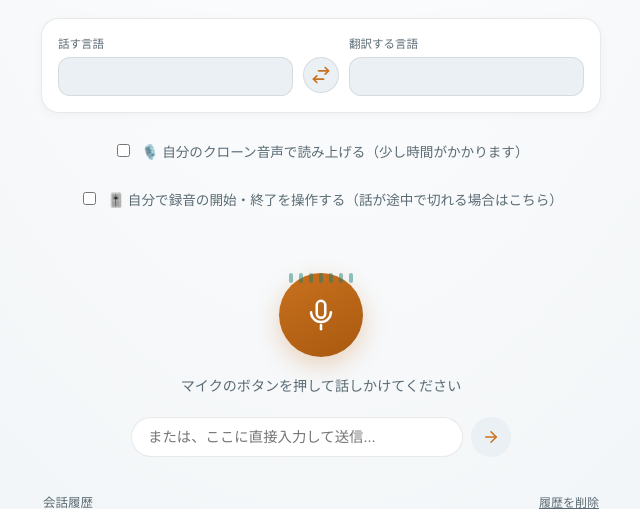
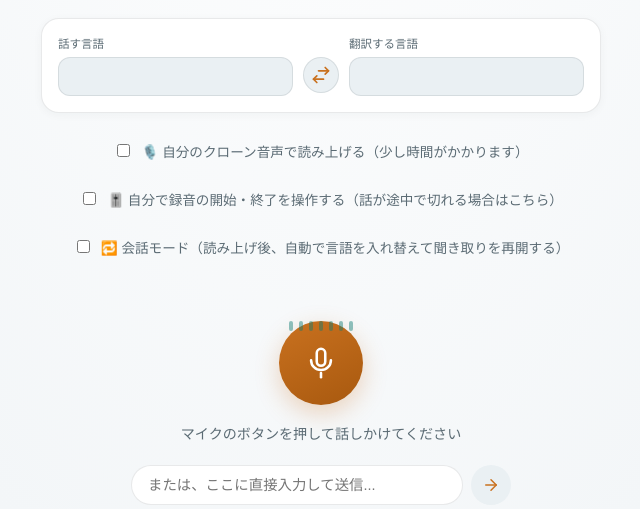
Before and after one commit to tomokiyama2000-cmyk/honyaku-kon-nyaku, a Flask app: page / in a window 1280 px wide. Shown: the part 449-958 px from the top of the page, without its empty margins (319-959 px from the left). Run offline with Flask 3, Linux system fonts and the light colour scheme; the visitor is signed in with stand-in values (Sample User, id 1); data comes from the database, SQL or seed files in the repository; data that the repository does not hold is empty; parts of the project's set-up code (start-up, migrations or seed data) failed here and were passed over; some web fonts are replaced.

Commit message:
会話モードを追加: 読み上げ後、自動で言語を入れ替えて聞き取りを再開し、双方向のやり取りができるようにする

```diff
--- a/static/app.js
+++ b/static/app.js
@@ -12,6 +12,7 @@ const transcript = document.getElementById("transcript");
 const player = document.getElementById("player");
 const useCloneCheckbox = document.getElementById("useCloneCheckbox");
 const manualModeCheckbox = document.getElementById("manualModeCheckbox");
+const conversationModeCheckbox = document.getElementById("conversationModeCheckbox");
 const recordSampleButton = document.getElementById("recordSampleButton");
 const recordButtonLabel = document.getElementById("recordButtonLabel");
 const recordProgress = document.getElementById("recordProgress");
@@ -148,6 +149,17 @@ async function sendToServer(text) {
     }
 
     statusText.textContent = "マイクのボタンを押して話しかけてください";
+
+    // 会話モード：読み上げが終わったら、自動的に話す言語・翻訳する言語を入れ替えて、
+    // 相手の返事を聞き取れるように、聞き取りを再開する
+    player.addEventListener("ended", () => {
+      if (!conversationModeCheckbox.checked) return;
+      swapLanguages();
+      statusText.textContent = "会話モード：相手の返事を聞いています...";
+      setTimeout(() => {
+        if (!isListening) startListening();
+      }, 300);
+    }, { once: true });
   } catch (err) {
     showError("サーバーとの通信に失敗しました。サーバーが起動しているか確認してください。");
   } finally {
@@ -343,11 +355,13 @@ micButton.addEventListener("click", () => {
   }
 });
 
-swapButton.addEventListener("click", () => {
+function swapLanguages() {
   const temp = sourceLanguageSelect.value;
   sourceLanguageSelect.value = targetLanguageSelect.value;
   targetLanguageSelect.value = temp;
-});
+}
+
+swapButton.addEventListener("click", swapLanguages);
 
 // ---- 会話履歴の読み込み・削除 ----
 async function loadHistory() {
--- a/templates/index.html
+++ b/templates/index.html
@@ -79,6 +79,11 @@
     <span>🎚️ 自分で録音の開始・終了を操作する（話が途中で切れる場合はこちら）</span>
   </label>
 
+  <label class="clone-toggle">
+    <input type="checkbox" id="conversationModeCheckbox">
+    <span>🔁 会話モード（読み上げ後、自動で言語を入れ替えて聞き取りを再開する）</span>
+  </label>
+
   <section class="stage">
     <div class="waveform" id="waveform" aria-hidden="true">
       <span></span><span></span><span></span><span></span><span></span><span></span><span></span>
```
